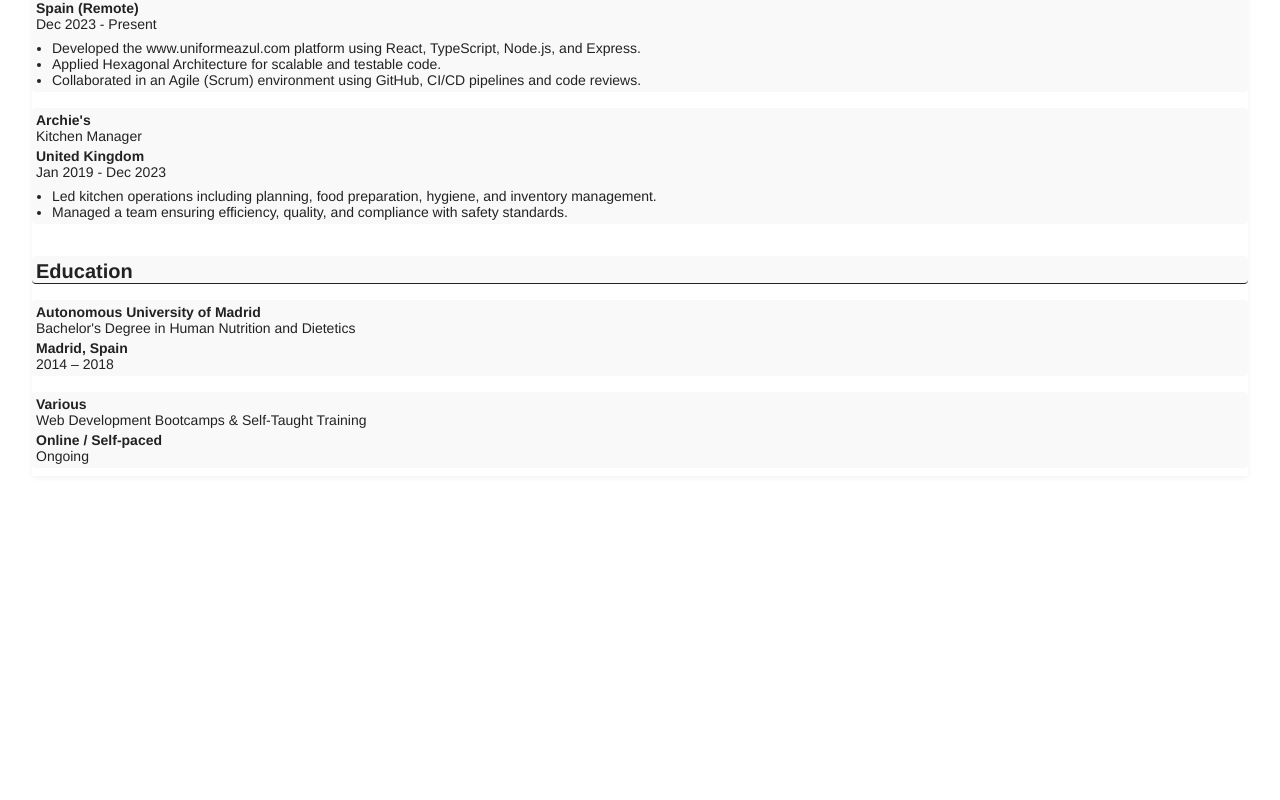
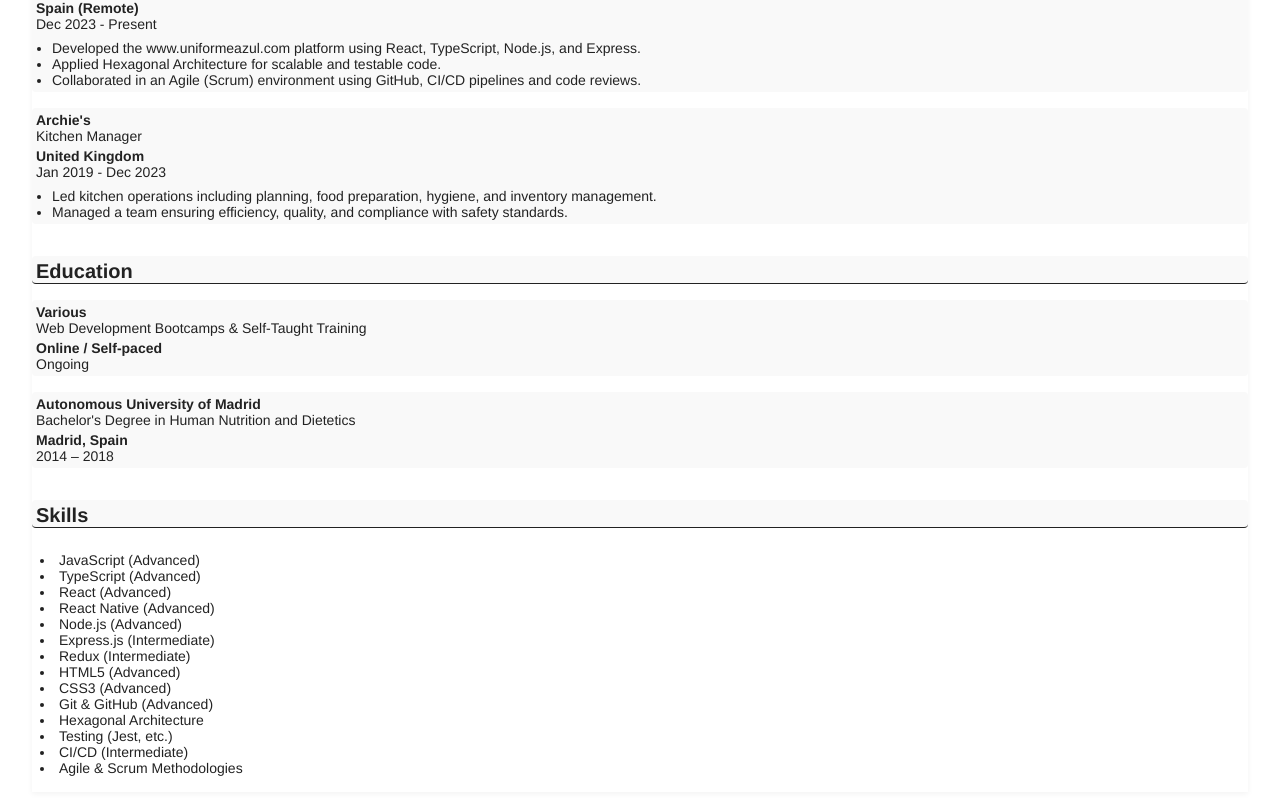
Before and after one commit to Fernando-Herrero/cv-online-react, a React (Vite) app: page / in a window 1280 px wide. Shown: the part 422-1222 px from the top of the page. Before the commit the page ends 906 px from the top, so only its background shows below. Built offline with nearby package versions, Linux system fonts and the light colour scheme.

Commit message:
feature(Skills): create Skills component with initial logic and styles

```diff
--- a/src/App.jsx
+++ b/src/App.jsx
@@ -7,6 +7,7 @@ import { ProfessionalExperience } from "./components/ProfesionalExperience/Profe
 import { ResumeButton } from "./components/ResumeButton/ResumeButton";
 import { ShowModal } from "./components/ShowModal/ShowModal";
 import { Education } from "./components/Education/Education";
+import { Skills } from "./components/Skills/Skills";
 
 const cvData = {
 	personalInfo: {
@@ -51,18 +52,18 @@ Sports enthusiast, especially fitness and football.`,
 
 	education: [
 		{
+			id: "edu2",
+			degree: "Web Development Bootcamps & Self-Taught Training",
+			institution: "Various",
+			location: "Online / Self-paced",
+			period: "Ongoing",
+		},
+		{
 			id: "edu1",
 			degree: "Bachelor's Degree in Human Nutrition and Dietetics",
 			institution: "Autonomous University of Madrid",
 			location: "Madrid, Spain",
 			period: "2014 – 2018",
-		},
-		{
-			id: "edu2",
-			degree: "Web Development Bootcamps & Self-Taught Training",
-			institution: "Various",
-			location: "Online / Self-paced",
-			period: "Ongoing",
 		},
 	],
 
@@ -119,6 +120,12 @@ function App() {
 				selectedItems={selectedItems}
 				toggleCheckedItems={toggleCheckedItems}
 			/>
+			<Skills
+				activeTab={activeTab}
+				skills={cvData.technicalSkills}
+				selectedItems={selectedItems}
+				toggleCheckedItems={toggleCheckedItems}
+			/>
 
 			{activeTab === "Interactive" && <ResumeButton showModal={showModal} setShowModal={setShowModal} />}
 			{showModal && (
--- /dev/null
+++ b/src/components/Skills/Skills.css
@@ -0,0 +1,10 @@
+.technical-skills-list {
+	align-self: flex-start;
+	font-size: var(--font-size-small);
+	list-style-position: inside;
+	background-color: var(--bg-color);
+	padding: var(--spacing-sm);
+	margin-top: var(--spacing-md);
+    border-radius: var(--border-radius);
+	width: 100%;
+}
--- /dev/null
+++ b/src/components/Skills/Skills.jsx
@@ -0,0 +1,28 @@
+import { CheckBoxItem } from "../CheckBoxItem/CheckBoxItem";
+import "./Skills.css";
+
+export const Skills = ({ activeTab, skills, selectedItems, toggleCheckedItems }) => {
+	const isInteractive = activeTab === "Interactive";
+	return (
+		<section className="section-container">
+			<h2>Skills</h2>
+			{isInteractive ? (
+				skills.map(({ name, id }) => (
+					<CheckBoxItem
+						key={id}
+						label={name}
+						checked={selectedItems?.technicalSkills?.[id] || false}
+						onChange={() => toggleCheckedItems("technicalSkills", id)}
+						showBullet={true}
+					/>
+				))
+			) : (
+				<ul className="technical-skills-list">
+					{skills.map(({ name, id }) => {
+						return <li key={id}>{name}</li>;
+					})}
+				</ul>
+			)}
+		</section>
+	);
+};
```
